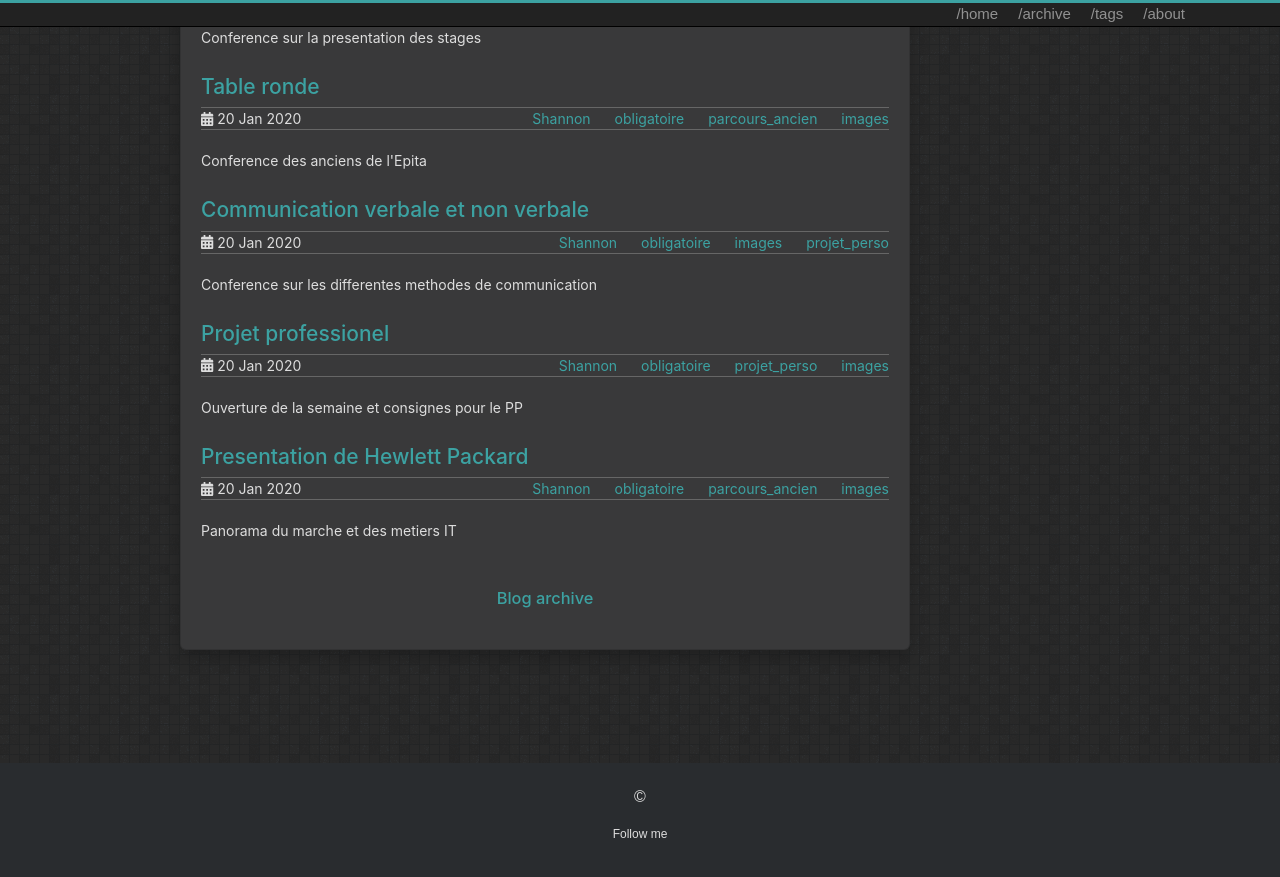
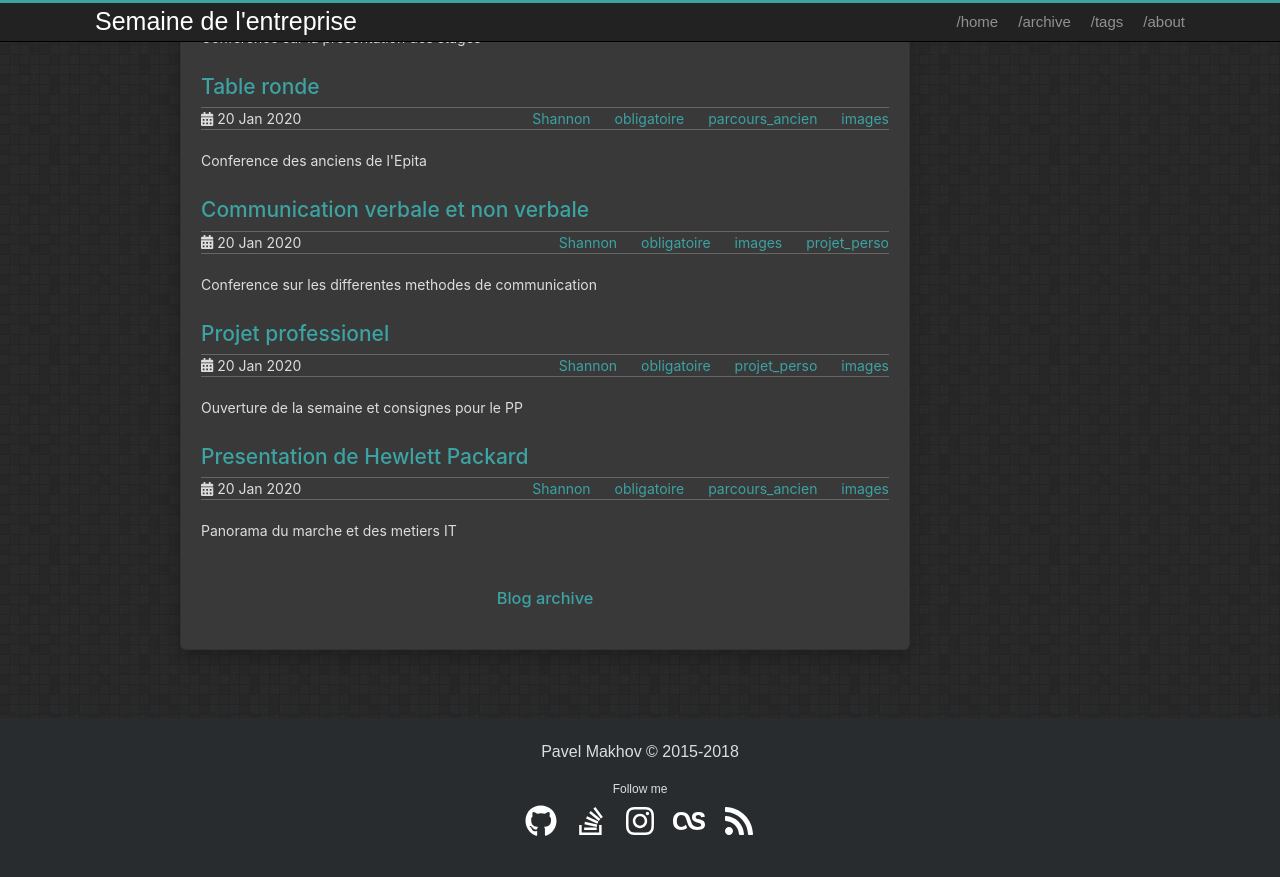
Before and after one commit to lemasyma/entreprise, a Jekyll site: the page built from index.md, in a window 1280 px wide and 900 px high, scrolled down 776 px. Shown: the top 877 px of the window. Built offline with Jekyll 4.4.1, drawn with Linux system fonts in a browser that asks for light colours; our own code applies the rules of GitHub Pages for plain Markdown files; some of the changed lines change nothing that is shown.

Commit message:
[CONFIG YML] Updated config

```diff
--- a/_config.yml
+++ b/_config.yml
@@ -1,3 +1,56 @@
-show_downloads: true
-google_analytics:
-theme: jekyll-theme-midnight
+# Jekyll configuration
+
+name: Semaine de l'entreprise
+description: Rassemble mes notes des conferences de la semaine du 20 janvier
+
+# Url is currently only used only for the RSS feed in feed.xml
+url: https://lemasyma.github.io/entreprise/
+#url: http://localhost:4000
+
+# For a project page here should be a project name. Otherwise (for user's/organization's page leave it empty)
+baseurl: '/jekyll-clean-dark'
+
+author: Pavel Makhov
+copyright: 2015-2018
+
+share:
+  facebook: true
+  twitter: true
+  gplus: true
+  linkedin: true
+  pinterest: true
+  email: true
+
+social:
+  github: lemasyma
+  stackoverflow: ''
+  linkedin:
+  instagram: ''
+  lastfm: ''
+  rss: feed.xml
+
+# Google Analytics key, leave blank to ignore
+google_analytics_key:
+# Yandex metrica (https://metrica.yandex.com/) leave blank to ignore or put true to use
+yandex_metrica:
+
+
+# Set this to your disqus shortname to enable comments. Note that the 'comments'
+# setting below must also be true. Individual posts can override 'comments' to
+# disable on a post-by-post basis
+disqus: lemasyma
+comments: false
+
+permalink: /:year/:month/:title/
+
+# Enable for using pages, more details are here: http://jekyllrb.com/docs/pagination/
+#paginate: 3
+
+#highlighter: rouge
+
+markdown: kramdown
+kramdown:
+  input: GFM # Enable GitHub Flavored Markdown (fenced code blocks)
+  hard_wrap: true
+
+exclude: ['README.md', 'LICENSE']
```
